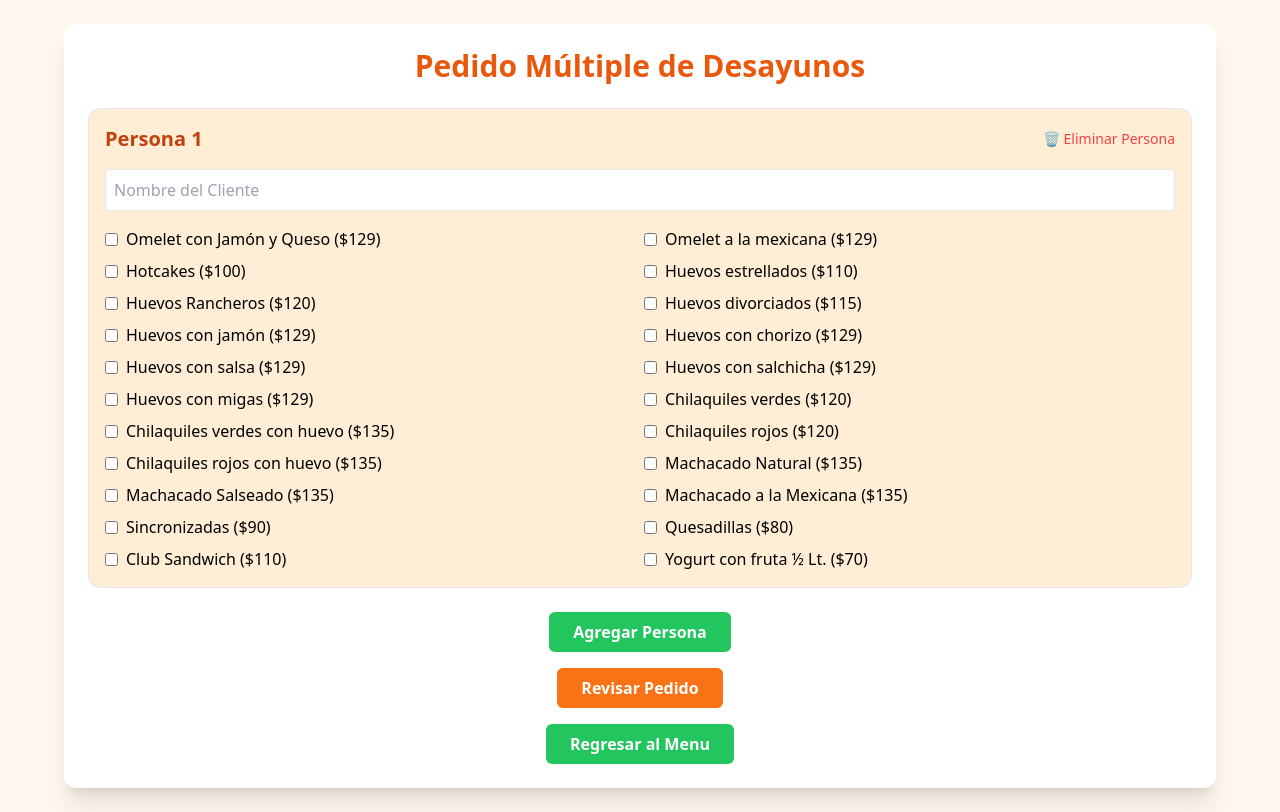
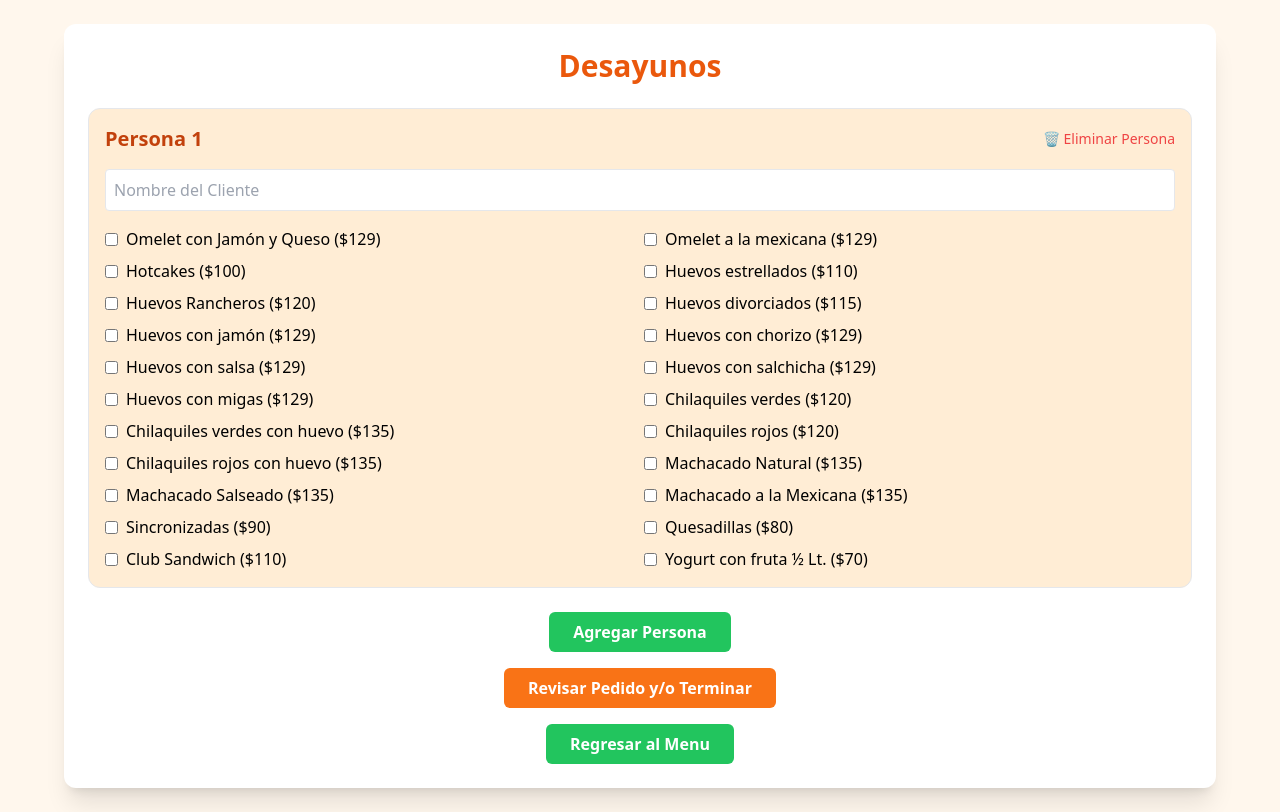
Before and after one commit to IsaacA79/pedidos, a Flask app: page /pedido-desayuno-multiple in a window 1280 px wide. Run offline with Flask 3, Linux system fonts and the light colour scheme; some libraries are stand-ins or nearby versions.

Commit message:
Detalles redacción

```diff
--- a/templates/formulario_desayunos.html
+++ b/templates/formulario_desayunos.html
@@ -25,7 +25,7 @@
 </head>
 <body class="bg-orange-50 min-h-screen p-6">
   <div class="max-w-6xl mx-auto bg-white shadow-xl rounded-xl p-6">
-    <h1 class="text-3xl font-bold text-orange-600 mb-6 text-center">Pedido Múltiple de Desayunos</h1>
+    <h1 class="text-3xl font-bold text-orange-600 mb-6 text-center">Desayunos</h1>
 
     <form method="POST" action="/revisar-pedido">
       <div id="contenedor-personas" class="space-y-8"></div>
@@ -38,7 +38,7 @@
         <br>
         <button type="submit"
                 class="bg-orange-500 hover:bg-orange-600 text-white font-bold px-6 py-2 rounded-md">
-          Revisar Pedido
+          Revisar Pedido y/o Terminar
         </button>
         <br>
          <button class=" bg-green-500 hover:bg-green-600 text-white font-bold px-6 py-2 rounded-md">
```
